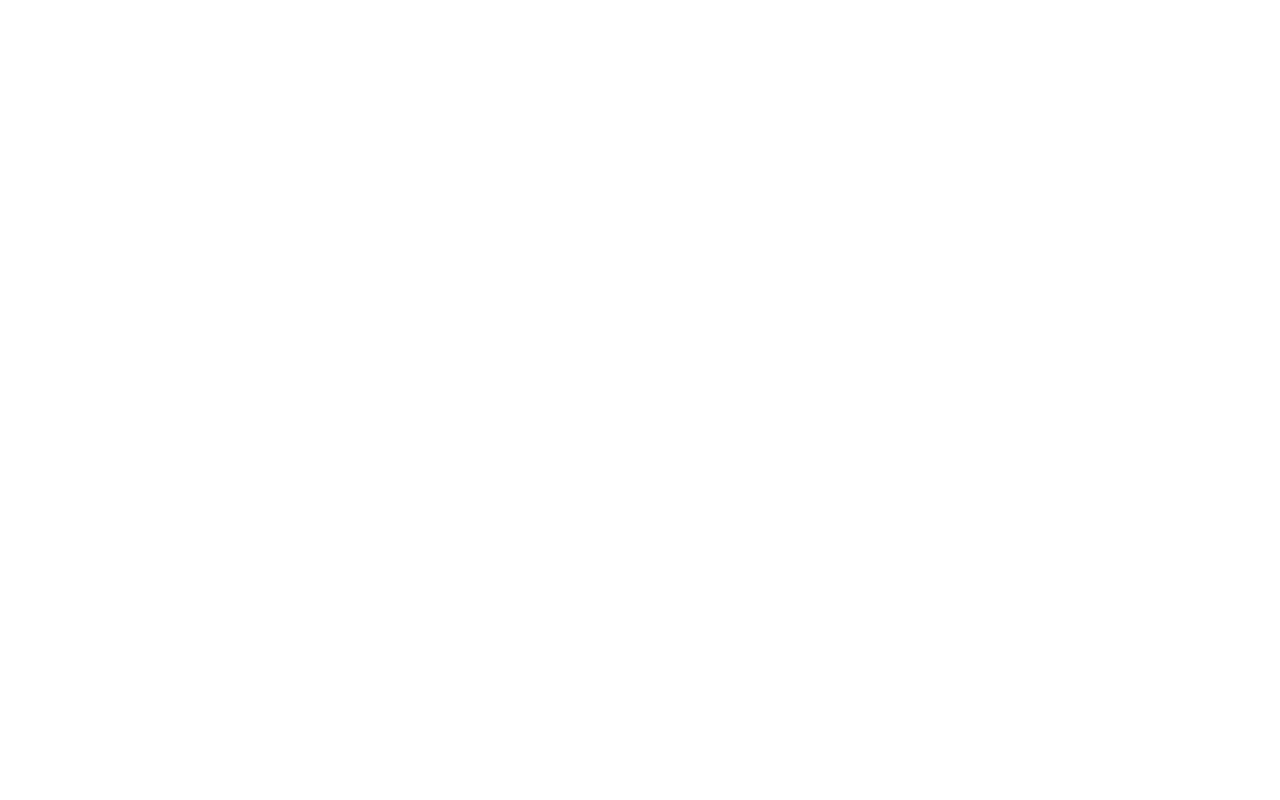
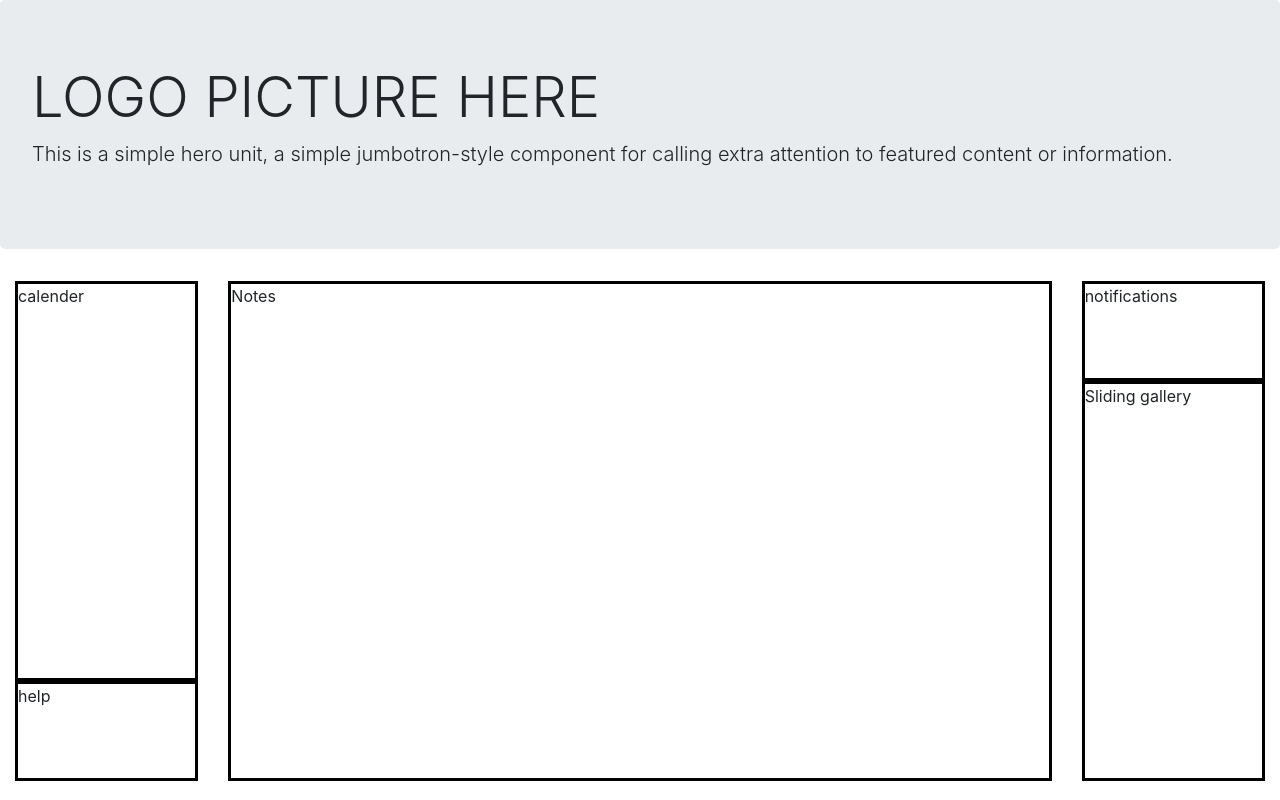
Before and after one commit to jacobchat45/Project-1, a plain HTML site: page index.html in a window 1280 px wide. Drawn offline with nearby package versions, Linux system fonts and the light colour scheme.

Commit message:
built basic structure of page with temporary css styling to show layout

```diff
--- a/assets/css/style.css
+++ b/assets/css/style.css
@@ -0,0 +1,24 @@
+/* These CSS styles are temporary just to show how
+   the layout will work. As the divs will change size
+   based on their content then we can edit the min
+   and max height properties ive set as an example
+   of the layout of this page. */
+   .notifications{
+    min-height: 100px;
+    border: 3px solid black;
+   }
+   .calender{
+    min-height: 400px;
+    border: 3px solid black;}
+   .notes{
+    border: 3px solid black;
+    min-height: 500px;
+   }
+   .sliding-gallery{
+    min-height: 400px;
+    border: 3px solid black;
+   }
+   .help{
+    min-height: 100px;
+    border: 3px solid black;
+   }
--- a/index.html
+++ b/index.html
@@ -9,6 +9,29 @@
      <link rel="stylesheet" href="https://stackpath.bootstrapcdn.com/bootstrap/4.3.1/css/bootstrap.min.css" integrity="sha384-ggOyR0iXCbMQv3Xipma34MD+dH/1fQ784/j6cY/iJTQUOhcWr7x9JvoRxT2MZw1T" crossorigin="anonymous">
 </head>
 <body>
+    <div class="jumbotron">
+        <h1 class="display-4">LOGO PICTURE HERE</h1>
+        <p class="lead">This is a simple hero unit, a simple jumbotron-style component for calling extra attention to featured content or information.</p>
+        </div>
+
+        <div class="container-fluid">
+            <div class="row">
+                <div class="col-lg-2 col-md-6 col-sm-12 left">
+                    <div class="calender">
+                 calender
+                </div>
+            <div class="help">help</div>
+            </div>
+                <div class="col-lg-8 col-md-6 col-sm-12 centre">
+
+                    <div class="notes">Notes</div></div>
+                <div class="col-lg-2 col-md-6 col-sm-12 right">
+                    <div class="notifications">notifications</div>
+                    <div class="sliding-gallery">Sliding gallery</div>
+                </div>
+            </div>
+
+        </div>
 
     <script src="/assets/js/js.js"></script>
     <script src="https://code.jquery.com/jquery-3.3.1.slim.min.js" integrity="sha384-q8i/X+965DzO0rT7abK41JStQIAqVgRVzpbzo5smXKp4YfRvH+8abtTE1Pi6jizo" crossorigin="anonymous"></script>
```
